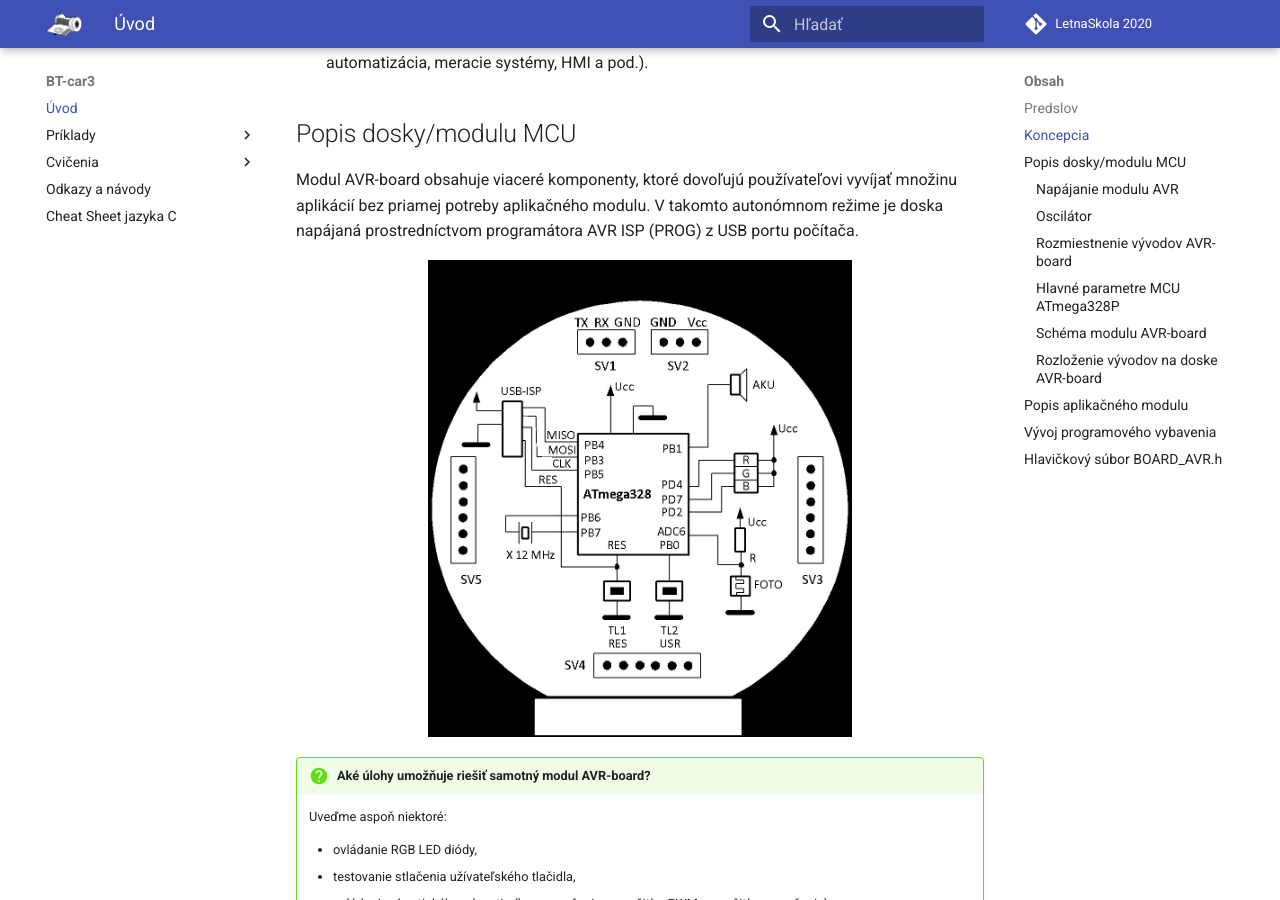
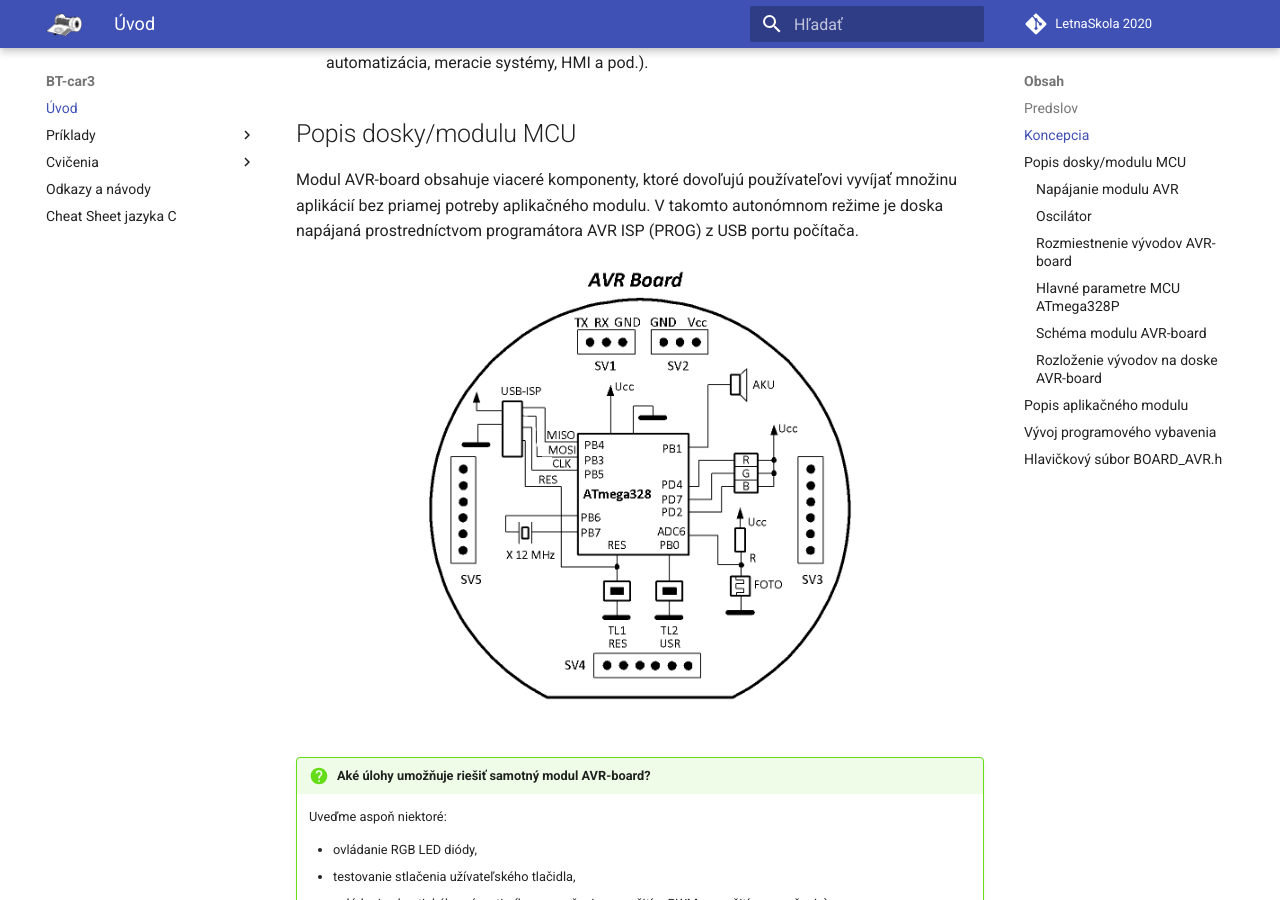
Before and after one commit to friktk/LetnaSkola2020, an MkDocs documentation site: the page built from docs/index.md, in a window 1280 px wide and 900 px high, scrolled down 1770 px. Built offline with MkDocs 1.6.1 and Material for MkDocs 9.7.7, drawn with Linux system fonts in a browser that asks for light colours; comment, search, counter and statistics services are not loaded.

Commit message:
Update modulAvr.jpg, modulAvr.png, and index.md

```diff
--- a/docs/index.md
+++ b/docs/index.md
@@ -27,7 +27,7 @@ Systém BT-car3 je navrhnutý ako skladačka, ktorá zatiaľ obsahuje dva zákla
 
 Modul AVR-board obsahuje viaceré komponenty, ktoré dovoľujú používateľovi vyvíjať množinu aplikácií bez priamej potreby aplikačného modulu. V takomto autonómnom režime je doska napájaná prostredníctvom programátora AVR ISP (PROG) z USB portu počítača.
 
-<img src="images/modulAvr.jpg#center" alt="img" style="zoom:45%;" />
+<img src="images/modulAvr.png#center" alt="img" style="zoom:45%;" />
 
 !!! question "Aké úlohy umožňuje riešiť samotný modul AVR-board? "
 	Uveďme aspoň niektoré:
```
Also changed, not shown: docs/images/modulAvr.jpg, docs/images/modulAvr.png (added).
